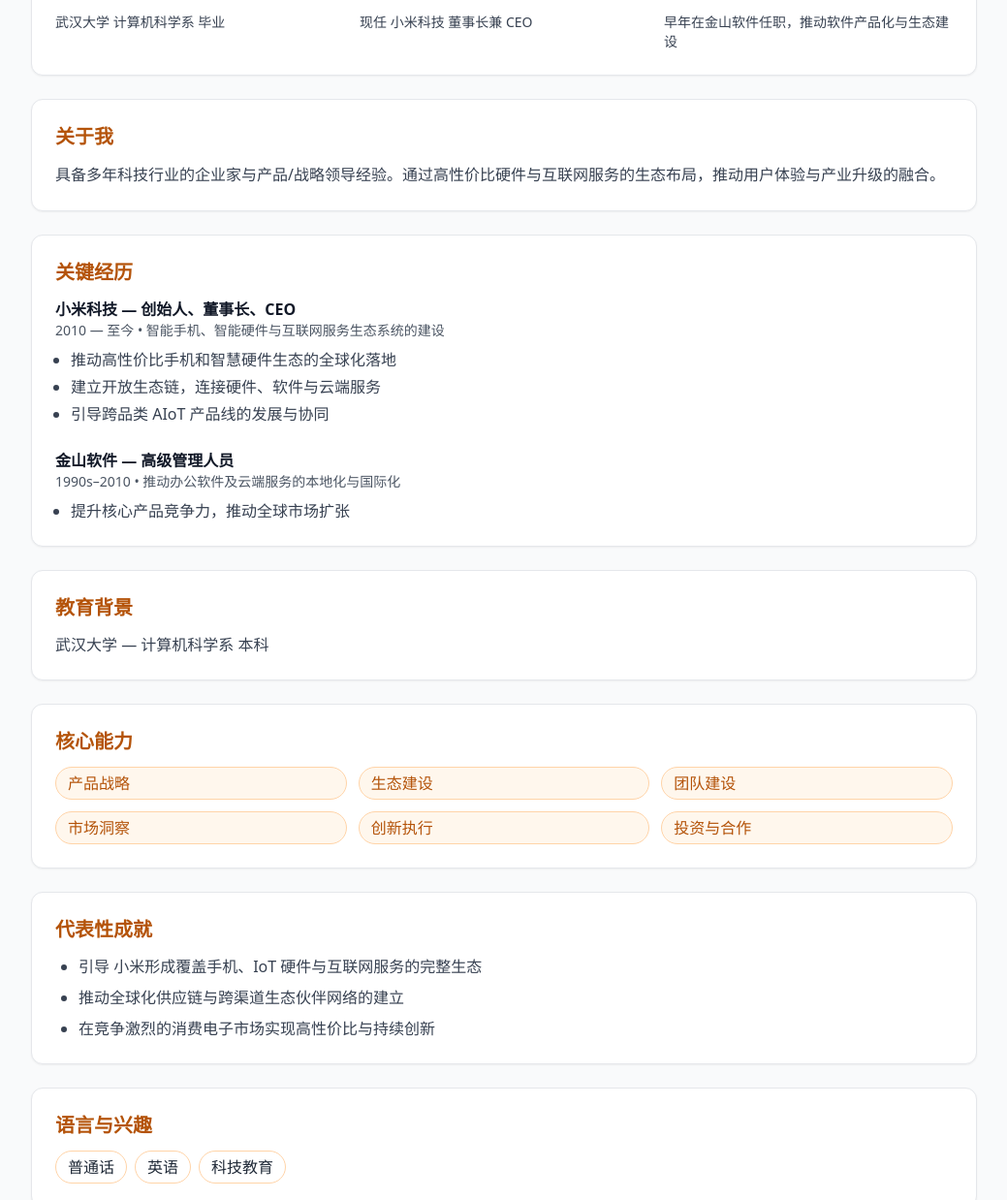
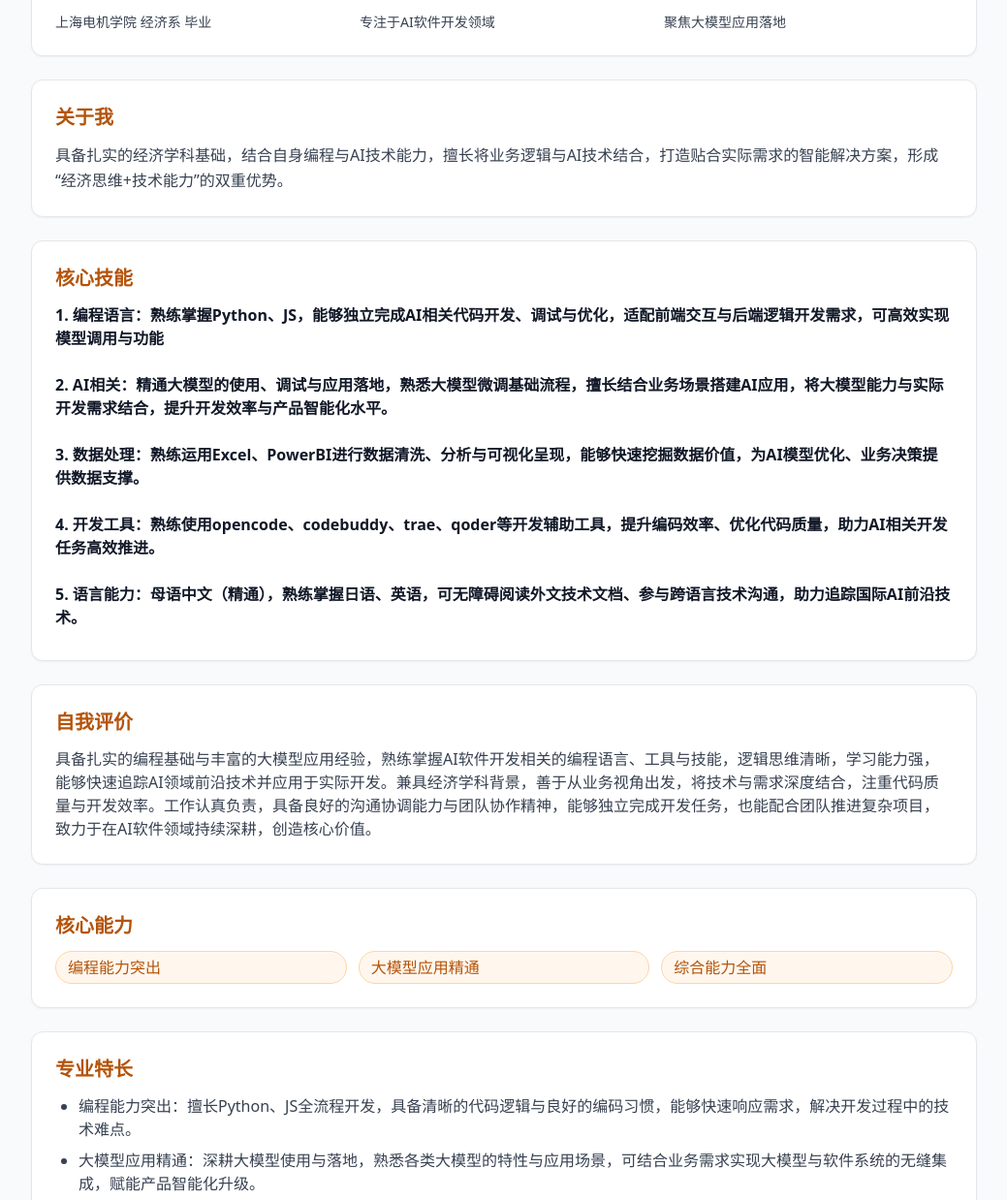
Before and after one commit to olxiao/dfinity, a plain HTML site: page index.html in a window 1280 px wide. Shown: the part 116-1354 px from the top of the page at 97% size, without its empty margins (120-1159 px from the left). Drawn offline with nearby package versions, Linux system fonts and the light colour scheme.

Commit message:
Update index.html

```diff
--- a/index.html
+++ b/index.html
@@ -3,7 +3,7 @@
 <head>
   <meta charset="UTF-8" />
   <meta name="viewport" content="width=device-width, initial-scale=1.0" />
-  <title>雷军 - 个人简历</title>
+  <title>肖成 - 个人简历</title>
   <!-- Tailwind CSS via CDN for single-file demo -->
   <script src="https://cdn.tailwindcss.com"></script>
   <script>
@@ -39,17 +39,17 @@
     <section class="bg-white rounded-xl border border-gray-200 shadow-sm p-6 mb-6">
       <div class="flex flex-col sm:flex-row items-start sm:items-center justify-between">
         <div>
-          <h1 class="text-3xl sm:text-4xl font-semibold mb-1">雷军</h1>
-          <div class="text-sm text-gray-600">科技企业家 · 小米科技 创始人/CEO</div>
+          <h1 class="text-3xl sm:text-4xl font-semibold mb-1">肖成</h1>
+          <div class="text-sm text-gray-600">AI软件工程师</div>
         </div>
         <div class="mt-3 sm:mt-0 flex items-center gap-2">
           <span class="inline-flex items-center px-3 py-1 rounded-full text-xs bg-orange-100 text-orange-800 border border-orange-200">华中科技人</span>
         </div>
       </div>
       <div class="mt-4 grid grid-cols-1 md:grid-cols-3 gap-4 text-sm text-gray-700">
-        <div>武汉大学 计算机科学系 毕业</div>
-        <div>现任 小米科技 董事长兼 CEO</div>
-        <div>早年在金山软件任职，推动软件产品化与生态建设</div>
+        <div>上海电机学院 经济系 毕业</div>
+        <div>专注于AI软件开发领域</div>
+        <div>聚焦大模型应用落地</div>
       </div>
     </section>
 
@@ -57,28 +57,37 @@
     <section class="bg-white rounded-xl border border-gray-200 shadow-sm mb-6 p-6">
       <h2 class="text-orange-700 text-xl font-semibold mb-3">关于我</h2>
       <p class="text-gray-700 leading-relaxed">
-        具备多年科技行业的企业家与产品/战略领导经验。通过高性价比硬件与互联网服务的生态布局，推动用户体验与产业升级的融合。
+        具备扎实的经济学科基础，结合自身编程与AI技术能力，擅长将业务逻辑与AI技术结合，打造贴合实际需求的智能解决方案，形成“经济思维+技术能力”的双重优势。
       </p>
     </section>
 
     <!-- Key Experience -->
     <section class="bg-white rounded-xl border border-gray-200 shadow-sm mb-6 p-6">
-      <h2 class="text-orange-700 text-xl font-semibold mb-3">关键经历</h2>
+      <h2 class="text-orange-700 text-xl font-semibold mb-3">核心技能</h2>
       <ul class="list-none space-y-6">
         <li>
-          <div class="font-semibold">小米科技 — 创始人、董事长、CEO</div>
-          <div class="text-sm text-gray-600">2010 — 至今 • 智能手机、智能硬件与互联网服务生态系统的建设</div>
+          <div class="font-semibold">1.  编程语言：熟练掌握Python、JS，能够独立完成AI相关代码开发、调试与优化，适配前端交互与后端逻辑开发需求，可高效实现模型调用与功能</div>
           <ul class="mt-2 ml-4 list-disc text-gray-700 space-y-1">
-            <li>推动高性价比手机和智慧硬件生态的全球化落地</li>
-            <li>建立开放生态链，连接硬件、软件与云端服务</li>
-            <li>引导跨品类 AIoT 产品线的发展与协同</li>
           </ul>
         </li>
         <li>
-          <div class="font-semibold">金山软件 — 高级管理人员</div>
-          <div class="text-sm text-gray-600">1990s–2010 • 推动办公软件及云端服务的本地化与国际化</div>
+          <div class="font-semibold">2.  AI相关：精通大模型的使用、调试与应用落地，熟悉大模型微调基础流程，擅长结合业务场景搭建AI应用，将大模型能力与实际开发需求结合，提升开发效率与产品智能化水平。</div>
           <ul class="mt-2 ml-4 list-disc text-gray-700 space-y-1">
-            <li>提升核心产品竞争力，推动全球市场扩张</li>
+          </ul>
+        </li>
+        <li>
+          <div class="font-semibold">3.  数据处理：熟练运用Excel、PowerBI进行数据清洗、分析与可视化呈现，能够快速挖掘数据价值，为AI模型优化、业务决策提供数据支撑。</div>
+          <ul class="mt-2 ml-4 list-disc text-gray-700 space-y-1">
+          </ul>
+        </li>
+        <li>
+          <div class="font-semibold">4.  开发工具：熟练使用opencode、codebuddy、trae、qoder等开发辅助工具，提升编码效率、优化代码质量，助力AI相关开发任务高效推进。</div>
+          <ul class="mt-2 ml-4 list-disc text-gray-700 space-y-1">
+          </ul>
+        </li>
+        <li>
+          <div class="font-semibold">5.  语言能力：母语中文（精通），熟练掌握日语、英语，可无障碍阅读外文技术文档、参与跨语言技术沟通，助力追踪国际AI前沿技术。</div>
+          <ul class="mt-2 ml-4 list-disc text-gray-700 space-y-1">
           </ul>
         </li>
       </ul>
@@ -86,30 +95,27 @@
 
     <!-- Education -->
     <section class="bg-white rounded-xl border border-gray-200 shadow-sm mb-6 p-6">
-      <h2 class="text-orange-700 text-xl font-semibold mb-3">教育背景</h2>
-      <p class="text-gray-700">武汉大学 — 计算机科学系 本科</p>
+      <h2 class="text-orange-700 text-xl font-semibold mb-3">自我评价</h2>
+      <p class="text-gray-700">具备扎实的编程基础与丰富的大模型应用经验，熟练掌握AI软件开发相关的编程语言、工具与技能，逻辑思维清晰，学习能力强，能够快速追踪AI领域前沿技术并应用于实际开发。兼具经济学科背景，善于从业务视角出发，将技术与需求深度结合，注重代码质量与开发效率。工作认真负责，具备良好的沟通协调能力与团队协作精神，能够独立完成开发任务，也能配合团队推进复杂项目，致力于在AI软件领域持续深耕，创造核心价值。</p>
     </section>
 
     <!-- Core Skills -->
     <section class="bg-white rounded-xl border border-gray-200 shadow-sm mb-6 p-6">
       <h2 class="text-orange-700 text-xl font-semibold mb-3">核心能力</h2>
       <div class="grid grid-cols-2 sm:grid-cols-3 gap-3">
-        <span class="inline-flex items-center px-3 py-1 rounded-full bg-orange-50 border border-orange-200 text-orange-700">产品战略</span>
-        <span class="inline-flex items-center px-3 py-1 rounded-full bg-orange-50 border border-orange-200 text-orange-700">生态建设</span>
-        <span class="inline-flex items-center px-3 py-1 rounded-full bg-orange-50 border border-orange-200 text-orange-700">团队建设</span>
-        <span class="inline-flex items-center px-3 py-1 rounded-full bg-orange-50 border border-orange-200 text-orange-700">市场洞察</span>
-        <span class="inline-flex items-center px-3 py-1 rounded-full bg-orange-50 border border-orange-200 text-orange-700">创新执行</span>
-        <span class="inline-flex items-center px-3 py-1 rounded-full bg-orange-50 border border-orange-200 text-orange-700">投资与合作</span>
+        <span class="inline-flex items-center px-3 py-1 rounded-full bg-orange-50 border border-orange-200 text-orange-700">编程能力突出</span>
+        <span class="inline-flex items-center px-3 py-1 rounded-full bg-orange-50 border border-orange-200 text-orange-700">大模型应用精通</span>
+        <span class="inline-flex items-center px-3 py-1 rounded-full bg-orange-50 border border-orange-200 text-orange-700">综合能力全面</span>
       </div>
     </section>
 
     <!-- Notable Achievements -->
     <section class="bg-white rounded-xl border border-gray-200 shadow-sm mb-6 p-6">
-      <h2 class="text-orange-700 text-xl font-semibold mb-3">代表性成就</h2>
+      <h2 class="text-orange-700 text-xl font-semibold mb-3">专业特长</h2>
       <ul class="list-disc ml-6 text-gray-700 space-y-2">
-        <li>引导 小米形成覆盖手机、IoT 硬件与互联网服务的完整生态</li>
-        <li>推动全球化供应链与跨渠道生态伙伴网络的建立</li>
-        <li>在竞争激烈的消费电子市场实现高性价比与持续创新</li>
+        <li>编程能力突出：擅长Python、JS全流程开发，具备清晰的代码逻辑与良好的编码习惯，能够快速响应需求，解决开发过程中的技术难点。</li>
+        <li>大模型应用精通：深耕大模型使用与落地，熟悉各类大模型的特性与应用场景，可结合业务需求实现大模型与软件系统的无缝集成，赋能产品智能化升级。</li>
+        <li>综合能力全面：兼具经济学科背景与AI技术能力，擅长跨领域整合资源，能够准确理解业务需求，将数据处理、编程开发与AI技术结合，提供全方位的技术解决方案。</li>
       </ul>
     </section>
 
@@ -118,8 +124,8 @@
       <h2 class="text-orange-700 text-xl font-semibold mb-3">语言与兴趣</h2>
       <div class="flex flex-wrap gap-2">
         <span class="px-3 py-1 rounded-full border border-orange-200 text-gray-800">普通话</span>
+        <span class="px-3 py-1 rounded-full border border-orange-200 text-gray-800">日语</span>
         <span class="px-3 py-1 rounded-full border border-orange-200 text-gray-800">英语</span>
-        <span class="px-3 py-1 rounded-full border border-orange-200 text-gray-800">科技教育</span>
       </div>
     </section>
   </main>
```
